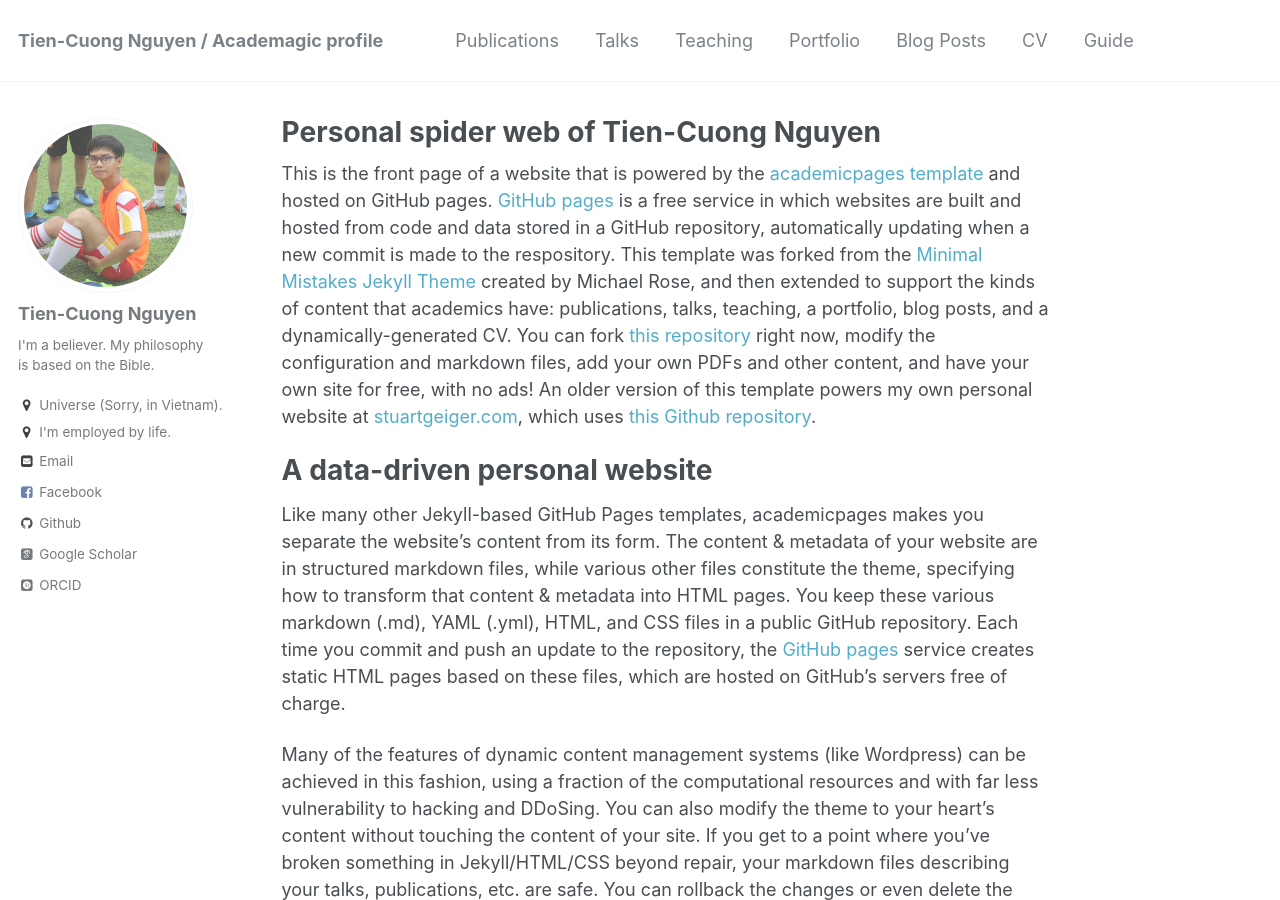
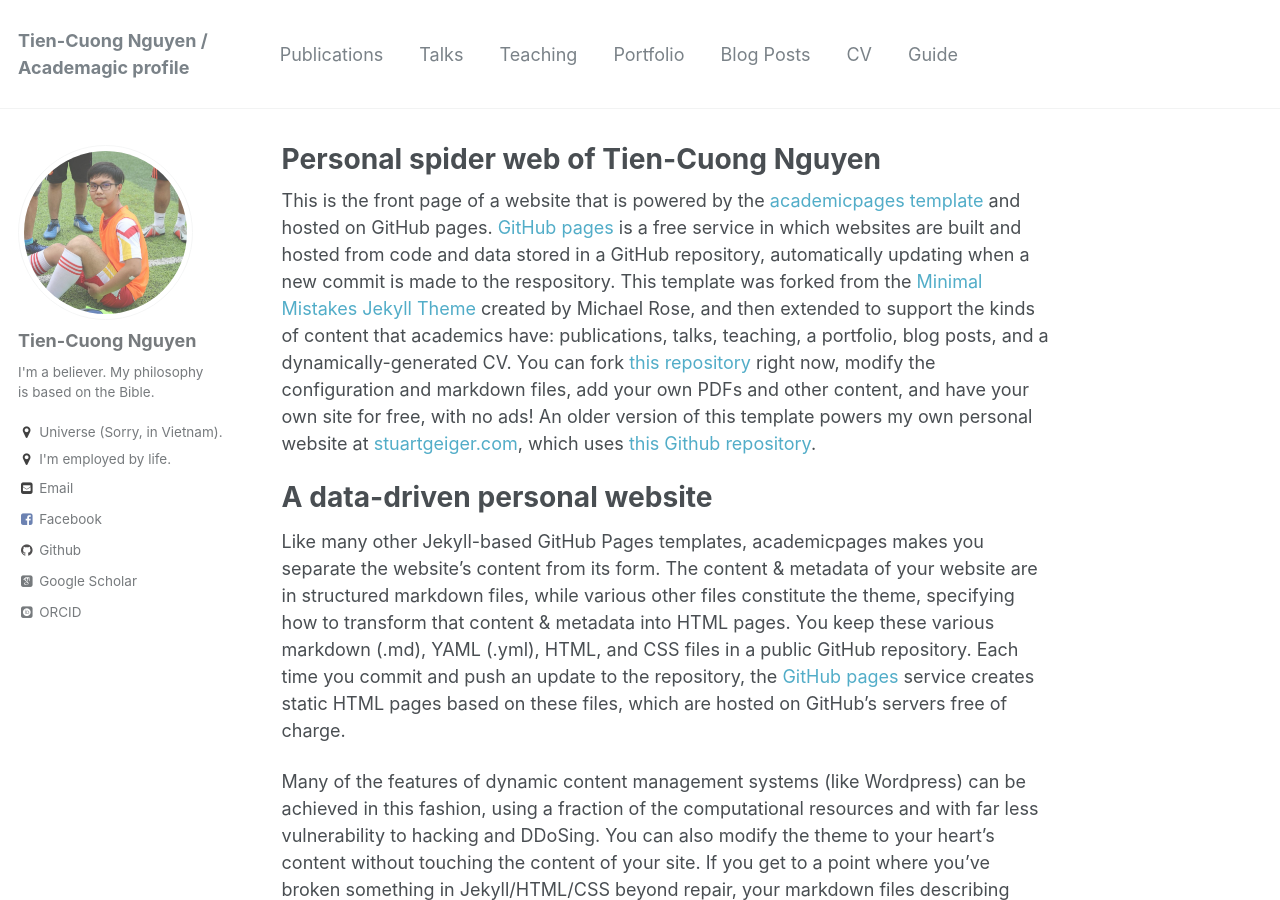
Before and after one commit to ntcuong777/ntcuong777.github.io, a Jekyll site: the page built from _pages/about.md, in a window 1280 px wide and 900 px high. Built offline with Jekyll 4.4.1, drawn with Linux system fonts in a browser that asks for light colours; some web fonts are replaced.

```diff
--- a/_config.yml
+++ b/_config.yml
@@ -7,7 +7,7 @@
 
 # Site Settings
 locale                   : "en-US"
-title                    : "Tien-Cuong Nguyen / Academagic profile"
+title                    : "Tien-Cuong Nguyen /<br/>Academagic profile"
 title_separator          : "-"
 name                     : &name "Tien-Cuong Nguyen"
 description              : &description "I'm in search for answers for small questions as my biggest question is already been answered."
```
